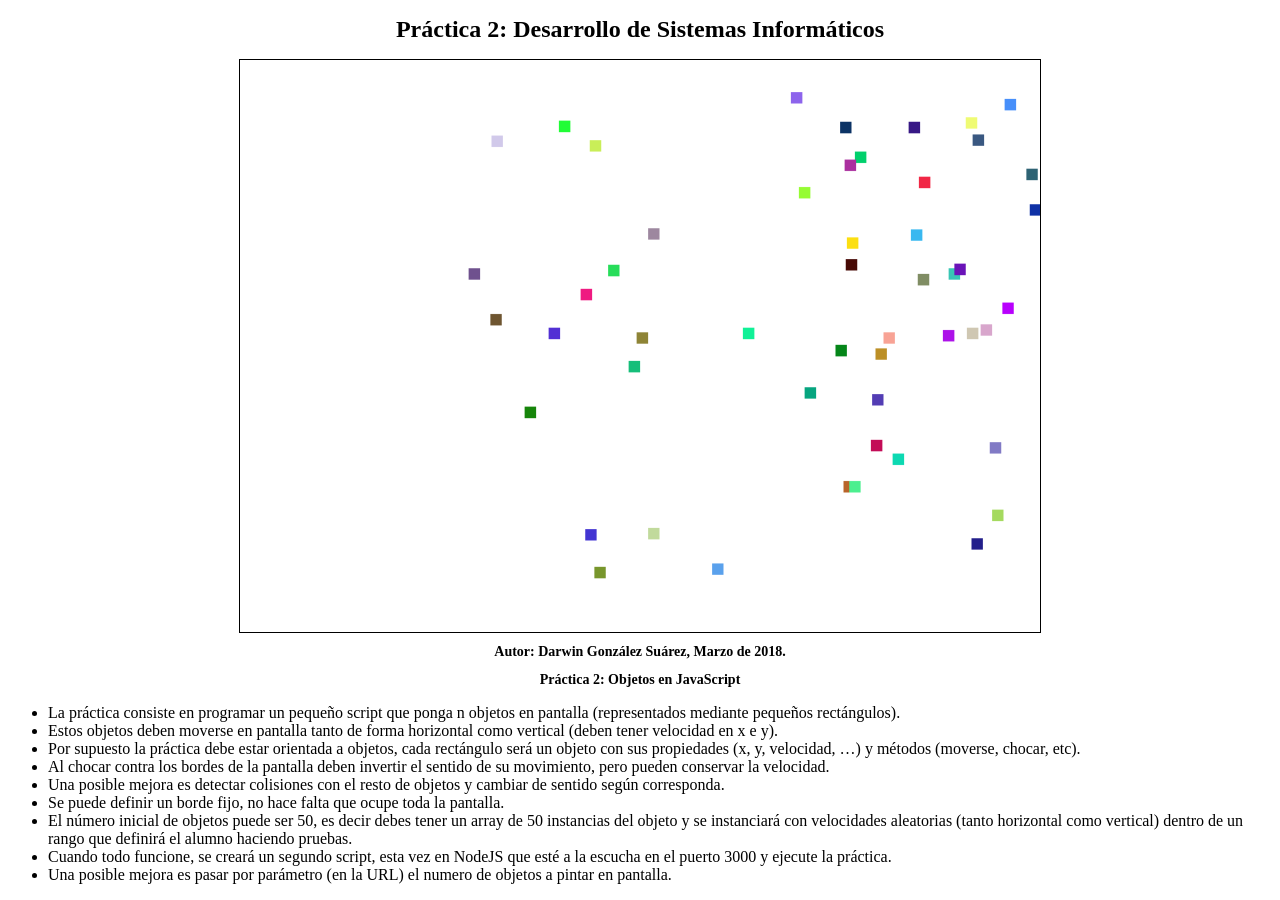
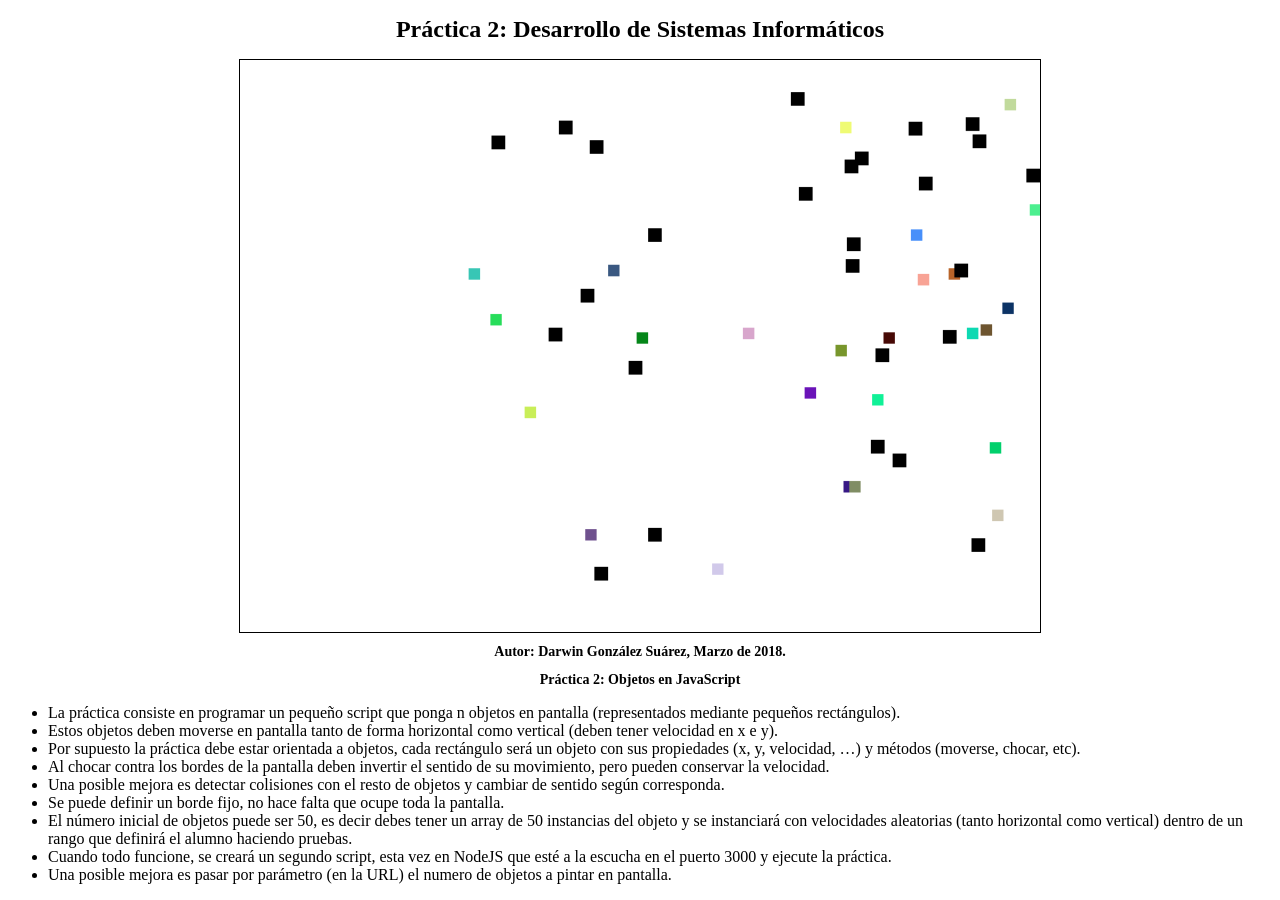
Before and after one commit to DarwinGonzalez/practica_Objetos_JS_DSI, a plain HTML site: page public/practica2.html in a window 1280 px wide. Drawn offline with nearby package versions, Linux system fonts and the light colour scheme.

Commit message:
Añadiendo modificación propuesta

```diff
--- a/public/practica2.html
+++ b/public/practica2.html
@@ -18,7 +18,70 @@
             startLoad();
         }
 
+        //Clase  Rectangulo
         class Rectangle {
+
+            constructor(posX, posY, width, height, movX, movY, color) {
+                this.posX = posX;
+                this.posY = posY;
+                this.width = width;
+                this.height = height;
+                this.movX = movX;
+                this.movY = movY;
+                this.color = color;
+            }
+
+            moveRectangle() {
+                if( this.posX >= maxWidth || this.posX <= 1) {
+                    this.movX = this.movX * -1;
+                }
+
+                if( this.posY >= maxHeight || this.posY <= 1) {
+                    this.movY = this.movY * -1;
+                }
+
+                this.posX = this.posX + this.movX;
+                this.posY = this.posY + this.movY;
+            }
+
+
+            clearBoard(boardPanel) {
+                boardPanel.beginPath();
+                boardPanel.clearRect(0,0,700,500);
+            }
+
+            drawRectangle(boardPanel) {
+                boardPanel.fillStyle = this.color;
+                boardPanel.fillRect(this.posX, this.posY, this.width, this.height);
+                boardPanel.fill();
+            }
+
+            get_posX() {
+                return this.posX;
+            }
+
+            get_posY() {
+                return this.posY;
+            }
+
+            get_movX() {
+                return this.movX;
+            }
+
+            get_movY() {
+                return this.movY;
+            }
+
+            get_color() {
+                return this.color;
+            }
+
+
+        };
+
+        //Modificación propuesta
+
+        class Rectangle_mod {
 
             constructor(posX, posY, width, height, movX, movY, color) {
                 this.posX = posX;
@@ -102,8 +165,13 @@
         var rectangles = new Array(50);
 
         for (var i = 0; i <= 50; i++) {
-            rectangles[i] = new Rectangle(getRandomposX(), getRandomposY(), 10, 10, movX, movY, color());
-            //console.log(rectangles[i]);
+
+            if (numeroAleatorio() == 1) {
+                rectangles[i] = new Rectangle(getRandomposX(), getRandomposY(), 10, 10, movX, movY, color());
+            }
+            else {
+                rectangles[i] = new Rectangle_mod(getRandomposX(), getRandomposY(), 12, 12, movX, movY, "#000000");
+            }
         }
 
         function checkColision(rectanguloA, rectanguloB) {
@@ -112,6 +180,10 @@
                 console.log("HAN CHOCADO");
 
             }
+        }
+
+        function numeroAleatorio() {
+            return Math.round(Math.random() * (1 - 0) + 1);
         }
 
         function startLoad() {
```
Also changed, not shown: server.js (+7 -1 lines).
